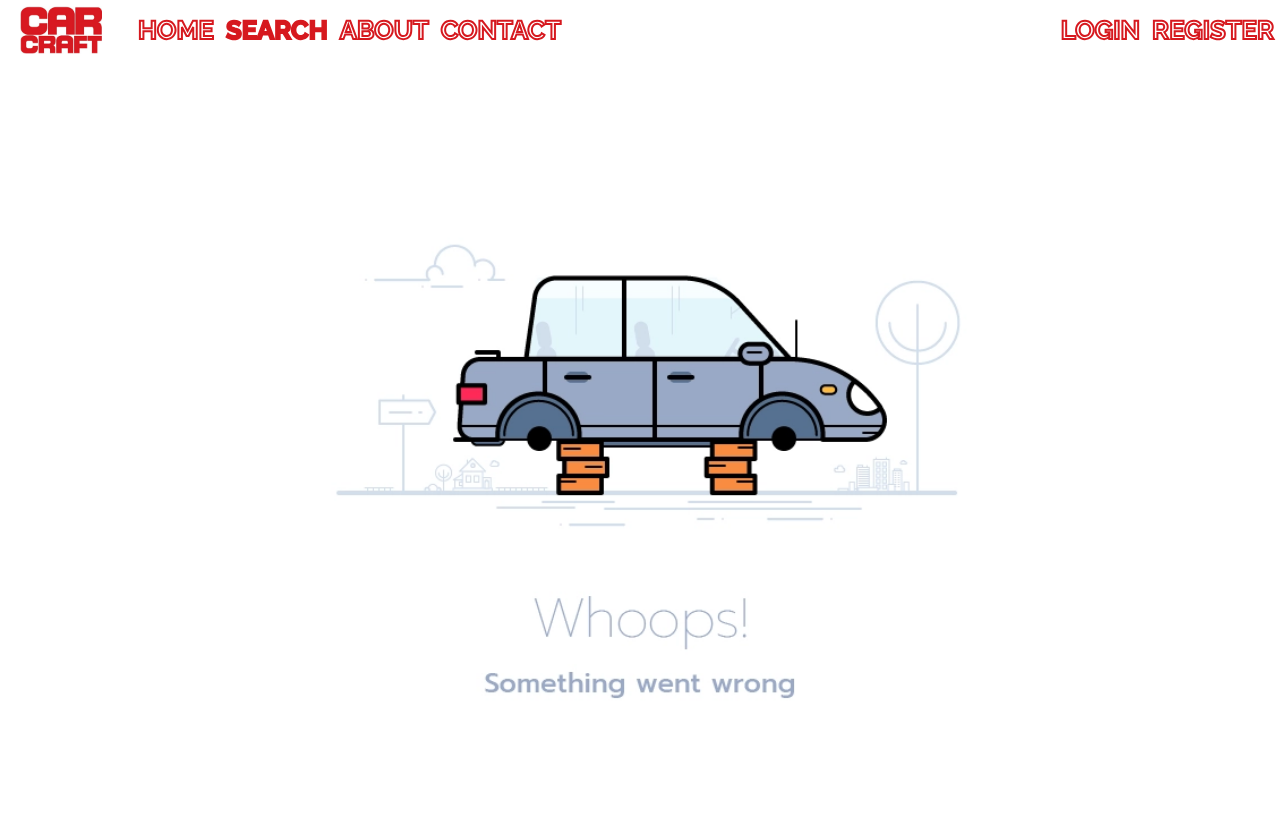
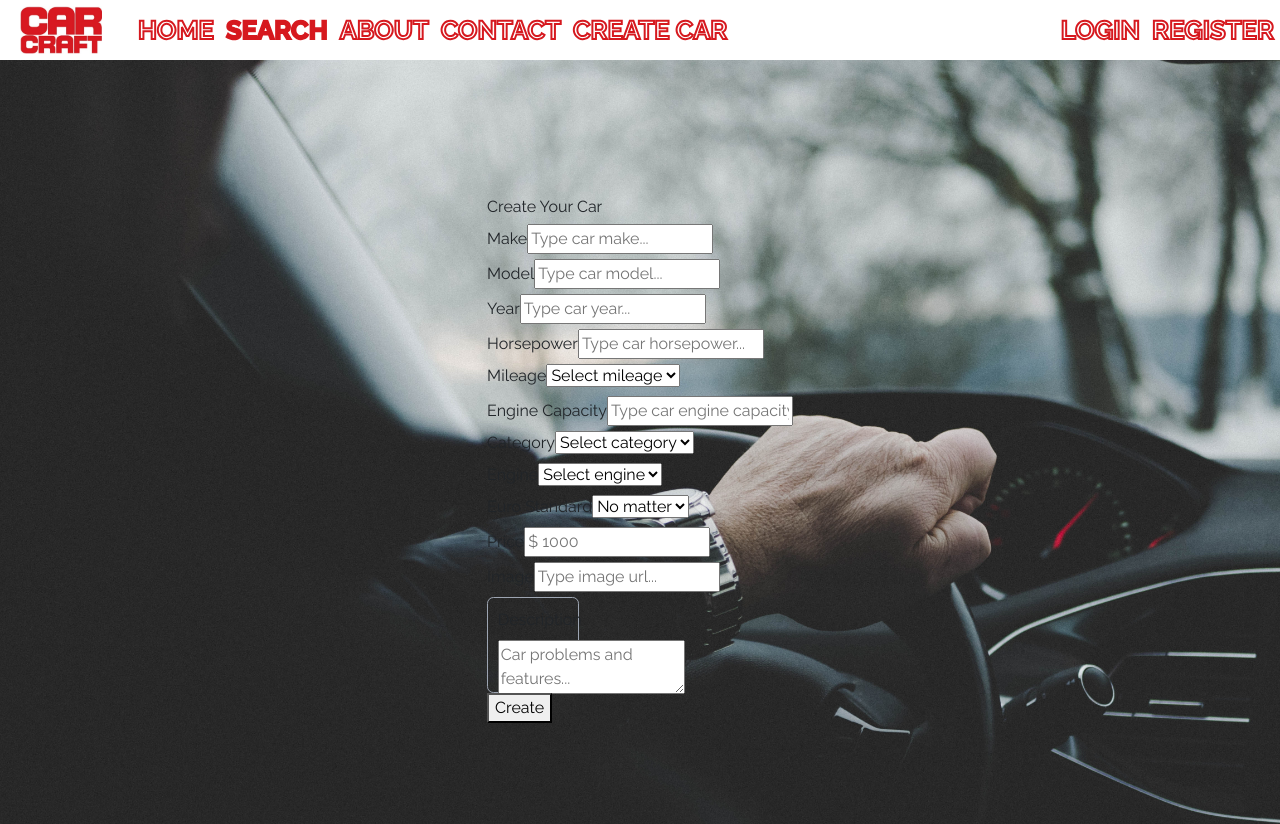
Before and after one commit to valsinay/Car-Craft-App, a React (Create React App) app in the folder client/: page /search in a window 1280 px wide. Shown: the top 824 px of the page. Built offline with nearby package versions, Linux system fonts and the light colour scheme; a web font is replaced by a local one.

Commit message:
CreateCar component created  and styled

```diff
--- a/client/package.json
+++ b/client/package.json
@@ -28,7 +28,7 @@
     "test": "react-scripts test",
     "eject": "react-scripts eject"
   },
-  "proxy": "http://localhost:7000",
+  "proxy": "http://localhost:3000",
   "eslintConfig": {
     "extends": "react-app"
   },
--- a/client/src/components/Car/Create.module.scss
+++ b/client/src/components/Car/Create.module.scss
@@ -1,92 +1,80 @@
+.create {
+  font-size: 2em;
+  text-align: center;
+  color: #313537;
+  padding-top: 1.5em;
+}
 
-// .create {
-//     font-size: 2em;
-//     text-align: center;
-//     color: #313537;
-//     padding-top:1.5em;
-//   }
+.createCar {
+  border: 1px solid #9da5b2;
+  border-radius: 0.7em;
+  flex-direction: column;
+  max-width: 50%;
+  background: var(--contact-form-background, rgb(0, 0, 0, 0.8));
+  margin-top: 2em;
+  margin-left: 30em;
+  height: 65em;
+}
+
+.createCar div {
+  margin-top: 1.8rem;
+  margin-right: 11em;
+  text-align: center;
+  align-items: center;
+  justify-content: center;
+}
+
+.createCar option {
+  font-size: 1.2em;
+  color: #ffffff;
+  border-radius: 15px;
+  background-color: blue;
+}
+
+.createCar select {
+  text-align-last: center;
+  width: 31.3%;
+}
+
+.createCar input,
+.createCar select {
+  outline: none;
+  border: 1px solid #9da5b2;
+  border-radius: 0.7em;
+  text-align: center;
+  padding: 0.5em 0.3em;
+  width: 30%;
+  margin: 0 auto;
+  transition: 0.2s;
+}
+
+.createCar label,
+.engineBox label {
+  display: inline-block;
+  text-align: right;
+  font-size: 1.1em;
+  padding: 0 1em;
+  width: 10em;
+  color: #d81921;
+}
+
+.description {
+  vertical-align: top;
+  outline: none;
+  border: 1px solid #9da5b2;
+  border-radius: 0.4em;
+  padding: 0.6em;
+  width: 30%;
+  height: 6em;
+}
+
+.createCarBtn {
+
+  border: 2px solid #d81921;
 
 
-
-// .createCar {
-//    border: 1px solid #9da5b2;
-//   border-radius: 0.7em;
-//   flex-direction: column;
-//   max-width: 50%;
-//  background:var(--contact-form-background, rgb(0,0,0,0.8));
-//  margin-top:2em;
-//  margin-left:30em;
-//  height:65em;
-// }
-
-// .createCar div{
-//   margin-top:1.8rem;
-//   margin-right:11em;
-//   text-align: center;
-//   align-items: center;
-//   justify-content: center;
-
-// }
-
-// .createCar option {
-//     font-size: 1.2em;
-//     color: #FFFFFF;
-//     border-radius:15px;
-//     background-color:blue;
-//   }
-
-//   .createCar select {
-//     text-align-last:center;
-//     width: 31.3%;
-// }
-
-// .createCar input,
-// .createCar select {
-//   outline: none;
-//   border: 1px solid #9da5b2;
-//   border-radius: 0.7em;
-//   text-align: center;
-//   padding: 0.5em 0.3em;
-//   width: 30%;
-//   margin: 0 auto;
-//   transition: 0.2s;
-// }
-
-// .createCar label,
-// .engineBox label {
-//   display: inline-block;
-//   text-align: right;
-//   font-size: 1.1em;
-//   padding: 0 1em;
-//   width: 10em;
-//   color:#D81921;
-// }
-
-// .description textarea{
-//   vertical-align: top;
-//   outline: none;
-//   border: 1px solid #9da5b2;
-//   border-radius: 0.4em;
-//   padding: 0.6em;
-//   width: 30%;
-//   height: 6em;
-// }
-
-
-// .createCarBtn:hover{
-// background-color:  #D81921;
-// color:white;
-// ;}
-
-// .createCarBtn{
-//   border:0;
-//   background:none;
-//   display: block;
-//   width:28%;
-//   border:2px solid #D81921;
-//   padding:10px 30px;
-//   outline: none;
-//   color:white;
-//   border-radius: 23px;
-//   transition: 0.25s;
-// }
+  &:hover {
+    background-color: #d81921;
+    color: white;
+  }
+}
--- a/client/src/components/Car/CreateCar.jsx
+++ b/client/src/components/Car/CreateCar.jsx
@@ -1,109 +1,122 @@
 import React, { useContext, useState, useEffect } from "react";
-import carService from '../../services/car-service';
-import carValidator from '../../utils/car-validator';
-import { AuthContext } from '../Context/AuthContext'
-import sessionManager from '../../utils/session-manager'
-import styles from './Create.module.scss';
+import carService from "../../services/car-service";
+import carValidator from "../../utils/car-validator";
+import { AuthContext } from "../Context/AuthContext";
+import sessionManager from "../../utils/session-manager";
+import styles from "./Create.module.scss";
 import { toast } from "react-toastify";
 
 function CreateCar(props) {
+  const [user] = useContext(AuthContext);
+  const [userId, setUserId] = useState("");
 
-
-    const [user] = useContext(AuthContext);
-    const [userId, setUserId] = useState('');
-
-    const [make, setMake] = useState('');
-    const [model, setModel] = useState('');
-    const [year, setYear] = useState('');
-    const [horsePower, setHorsepower] = useState('');
-    const [mileage, setMileage] = useState('');
-    const [engineCapacity, setEngineCapacity] = useState('');
-    const [category, setCategory] = useState('');
-    const [engine, setEngine] = useState('');
-    const [euroStandard, setEuroStandard] = useState('');
-    const [price, setPrice] = useState('');
-    const [description, setDescription] = useState('');
-    const [imageUrl, setImage] = useState('');
-
+  const [make, setMake] = useState("");
+  const [model, setModel] = useState("");
+  const [year, setYear] = useState("");
+  const [horsePower, setHorsepower] = useState("");
+  const [mileage, setMileage] = useState("");
+  const [engineCapacity, setEngineCapacity] = useState("");
+  const [category, setCategory] = useState("");
+  const [engine, setEngine] = useState("");
+  const [euroStandard, setEuroStandard] = useState("");
+  const [price, setPrice] = useState("");
+  const [description, setDescription] = useState("");
+  const [imageUrl, setImage] = useState("");
 
   const name = sessionManager.getUsername();
 
   useEffect(() => {
-        setUserId(user.userId)
-    }, [user])
-
+    setUserId(user.userId);
+  }, [user]);
 
   const updateImage = (e) => {
     setImage(e.target.value);
-    }
+  };
   const updateMake = (e) => {
     setMake(e.target.value);
-    }
+  };
   const updateModel = (e) => {
     setModel(e.target.value);
-    }
+  };
   const updateYear = (e) => {
-
     setYear(e.target.value);
-    }
+  };
   const updateHorsepower = (e) => {
-
     setHorsepower(e.target.value);
-    }
+  };
   const updateMileage = (e) => {
-
     setMileage(e.target.value);
-    }
+  };
   const updateEngineCapacity = (e) => {
-
     setEngineCapacity(e.target.value);
-    }
+  };
   const updateCategory = (e) => {
-
     setCategory(e.target.value);
-    }
+  };
   const updateEngine = (e) => {
-
     setEngine(e.target.value);
-    }
+  };
   const updatePrice = (e) => {
     setPrice(e.target.value);
-    }
+  };
   const updateEuroStandard = (e) => {
     setEuroStandard(e.target.value);
-    }
+  };
   const updateDescription = (e) => {
     setDescription(e.target.value);
-    }
-
+  };
 
   const handleSubmit = (e) => {
     e.preventDefault();
 
-        if (carValidator(make, model, year, horsePower, mileage, engineCapacity, category
-            , engine, euroStandard, price, description, imageUrl)) {
-            carService.createCar({
-                make, model, year, horsePower, mileage, engineCapacity, category
-                , engine, euroStandard, price, description, imageUrl, owner: name, ownerId: userId
+    if (
+      carValidator(
+        make,
+        model,
+        year,
+        horsePower,
+        mileage,
+        engineCapacity,
+        category,
+        engine,
+        euroStandard,
+        price,
+        description,
+        imageUrl
+      )
+    ) {
+      carService
+        .createCar({
+          make,
+          model,
+          year,
+          horsePower,
+          mileage,
+          engineCapacity,
+          category,
+          engine,
+          euroStandard,
+          price,
+          description,
+          imageUrl,
+          owner: name,
+          ownerId: userId,
         })
         .then((response) => {
-                    toast.success('You created successfully new car')
-                    props.history.push('/')
-                    console.log(response)
+          toast.success("You created successfully new car🚗");
+          props.history.push("/");
+          console.log(response);
         })
-                .catch(err => {
+        .catch((err) => {
           toast.error(err);
-                })
+        });
     }
-
-
-
-    }
+  };
 
   return (
     <div className="carDiv">
       <h2 className="title create">Create Your Car</h2>
-            <form onSubmit={handleSubmit} className='createCar'>
+      <form onSubmit={handleSubmit} className="createCar">
         <div>
           <label htmlFor="make">Make</label>
           <input
@@ -151,7 +164,6 @@ function CreateCar(props) {
             name="mileage"
             onChange={updateMileage}
             value={mileage}
-
           >
             <option value="0" label="Select mileage" />
             <option value="10000" label="Up to 10000" />
@@ -174,11 +186,7 @@ function CreateCar(props) {
         </div>
         <div>
           <label htmlFor="category">Category</label>
-                    <select
-                        name="category"
-                        onChange={updateCategory}
-                        value={category}
-                    >
+          <select name="category" onChange={updateCategory} value={category}>
             <option value="" label="Select category" />
             <option value="sedan" label="Sedan" />
             <option value="suv" label="Suv" />
@@ -189,12 +197,10 @@ function CreateCar(props) {
           </select>
         </div>
         <div>
-                    <label htmlFor="engine" className='engineBox'>Engine</label>
-                    <select
-                        name="engine"
-                        onChange={updateEngine}
-                        value={engine}
-                    >
+          <label htmlFor="engine" className="engineBox">
+            Engine
+          </label>
+          <select name="engine" onChange={updateEngine} value={engine}>
             <option value="" label="Select engine" />
             <option value="electric" label="electric" />
             <option value="diesel" label="diesel" />
@@ -208,7 +214,6 @@ function CreateCar(props) {
             name="euroStandard"
             onChange={updateEuroStandard}
             value={euroStandard}
-
           >
             <option value="" label="No matter" />
             <option value="1" label="Euro 1" />
@@ -219,7 +224,7 @@ function CreateCar(props) {
             <option value="6" label="Euro 6" />
           </select>
         </div>
-                <div >
+        <div>
           <label htmlFor="price">Price</label>
           <input
             placeholder="$ 1000"
@@ -227,19 +232,19 @@ function CreateCar(props) {
             name="price"
             onChange={updatePrice}
             value={price}
-
           />
         </div>
         <div>
-                    <label htmlFor='imageUrl'>Image</label>
+          <label htmlFor="imageUrl">Image</label>
           <input
-                        type='text'
-                        name='imageUrl'
+            type="text"
+            name="imageUrl"
             onChange={updateImage}
             value={imageUrl}
-                        placeholder='Type image url...' />
+            placeholder="Type image url..."
+          />
         </div>
-                <div className="description">
+        <div className={styles.description}>
           <label htmlFor="price">Description</label>
           <textarea
             placeholder="Car problems and features..."
@@ -247,14 +252,19 @@ function CreateCar(props) {
             name="description"
             onChange={updateDescription}
             value={description}
-
           ></textarea>
         </div>
 
-                <button className='submitBtn createCarBtn' type="submit" onSubmit={handleSubmit}>Create</button>
+        <button
+          className={styles.submitBtn }
+          type="submit"
+          onSubmit={handleSubmit}
+        >
+          Create
+        </button>
       </form>
     </div>
   );
-};
+}
 
 export default CreateCar;
--- a/client/src/components/Main/Main.jsx
+++ b/client/src/components/Main/Main.jsx
@@ -6,25 +6,23 @@ import NotFound from "../NotFound/NotFound";
 import Contacts from "../Contacts/Contacts";
 import About from "../About/About";
 import CreateCar from "../Car/CreateCar";
-import {  Routes,Route,Switch } from "react-router-dom";
+import { Routes, Route, Switch } from "react-router-dom";
 import styles from "./Main.module.scss";
 
 const Main = () => {
   return (
     <main className={styles.main}>
+      <Switch>
+        <Route exact path={"/register"} component={Register} />
+        <Route exact path={"/login"} component={Login} />
+        <Route exact path={"/logout"} component={Logout} />
+        <Route exact path={"/contacts"} component={Contacts} />
+        <Route exact path={"/about"} component={About} />
+        <Route exact path={"/create-car"} component={CreateCar} />
+        <Route exact path={"/search"} component={CreateCar} />
 
-    <Switch>
-                <Route exact path={'/register'}  component={Register} />
-                <Route exact path={'/login'} component={Login} />
-                <Route exact path={'/logout'} component={Logout} />
-                <Route exact path={'/contacts'} component={Contacts} />
-                <Route exact path={'/about'} component={About} />
-                <Route exact path={'/create-car'} component={CreateCar} />
-                <Route exact path={'/*'} component={NotFound} />
-
-            </Switch>
-
-
+        <Route exact path={"/*"} component={NotFound} />
+      </Switch>
     </main>
   );
 };
--- a/client/src/components/Navigation/Navigation.jsx
+++ b/client/src/components/Navigation/Navigation.jsx
@@ -1,8 +1,9 @@
 import React, { useContext, Fragment, useState, useEffect } from "react";
-import {NavLink } from "react-router-dom";
+import { NavLink } from "react-router-dom";
 import styles from "./Navigation.module.scss";
 import { AuthContext } from "../Context/AuthContext";
 import sessionManager from "../../utils/session-manager";
+import { CarSportOutline } from "react-ionicons";
 
 function Navigation() {
   const [user] = useContext(AuthContext);
@@ -21,37 +22,37 @@ function Navigation() {
         </NavLink>
       </div>
       <ul className={styles.navMenu}>
-        <li >
+        <li>
           <NavLink exact activeClassName={styles.active} to="/">
             Home
           </NavLink>
         </li>
-        <li >
+        <li>
           <NavLink to="/search" activeClassName={styles.active}>
             Search
           </NavLink>
         </li>
-        <li >
+        <li>
           <NavLink to="/about" activeClassName={styles.active}>
             About
           </NavLink>
         </li>
-        <li >
+        <li>
           <NavLink to="/contacts" activeClassName={styles.active}>
             Contact
           </NavLink>
         </li>
-        {isLogged ? (
-          <li >
-            <NavLink exact activeClassName={styles.active} to="/create-car">
-              Create Car
-              <img
-                className="active"
-                src="https://img.icons8.com/ios/48/000000/sedan.png"
-              />
-            </NavLink>
-          </li>
-        ) : null}
+        {/* {isLogged ? ( */}
+        <li>
+          <NavLink exact activeClassName={styles.active} to="/create-car">
+            Create Car
+            {/* <img className="createCarImg"
+                src="/red-car.png"
+              />  */}
+
+          </NavLink>
+        </li>
+        {/* // ) : null} */}
       </ul>
 
       <ul className={styles.navMenu}>
@@ -70,12 +71,12 @@ function Navigation() {
           </>
         ) : (
           <>
-            <li >
+            <li>
               <NavLink to="/" activeClassName="active">
                 Welcome, {username}
               </NavLink>
             </li>
-            <li >
+            <li>
               <NavLink to="/logout" activeClassName="active">
                 Logout
               </NavLink>
--- a/client/src/components/Navigation/Navigation.module.scss
+++ b/client/src/components/Navigation/Navigation.module.scss
@@ -12,8 +12,13 @@
   .navMenu:nth-child(2){
     flex-grow: 1;
     margin-left: 20px;
+    align-items: center;
   }
 
+  .carSvg{
+    width: 100px;
+    color:blue;
+  }
   .logo img {
     text-decoration: none;
     padding-left: 10px;
--- a/client/src/components/Register/Register.module.scss
+++ b/client/src/components/Register/Register.module.scss
@@ -94,7 +94,5 @@
     }
   }
 
-  .toaster-container{
 
-  }
 }
```
Also changed, not shown: client/public/red-car.png (added), 1 other file (tests, documents, lock files or other folders). Lines whose indentation alone changed are shown as unchanged.
